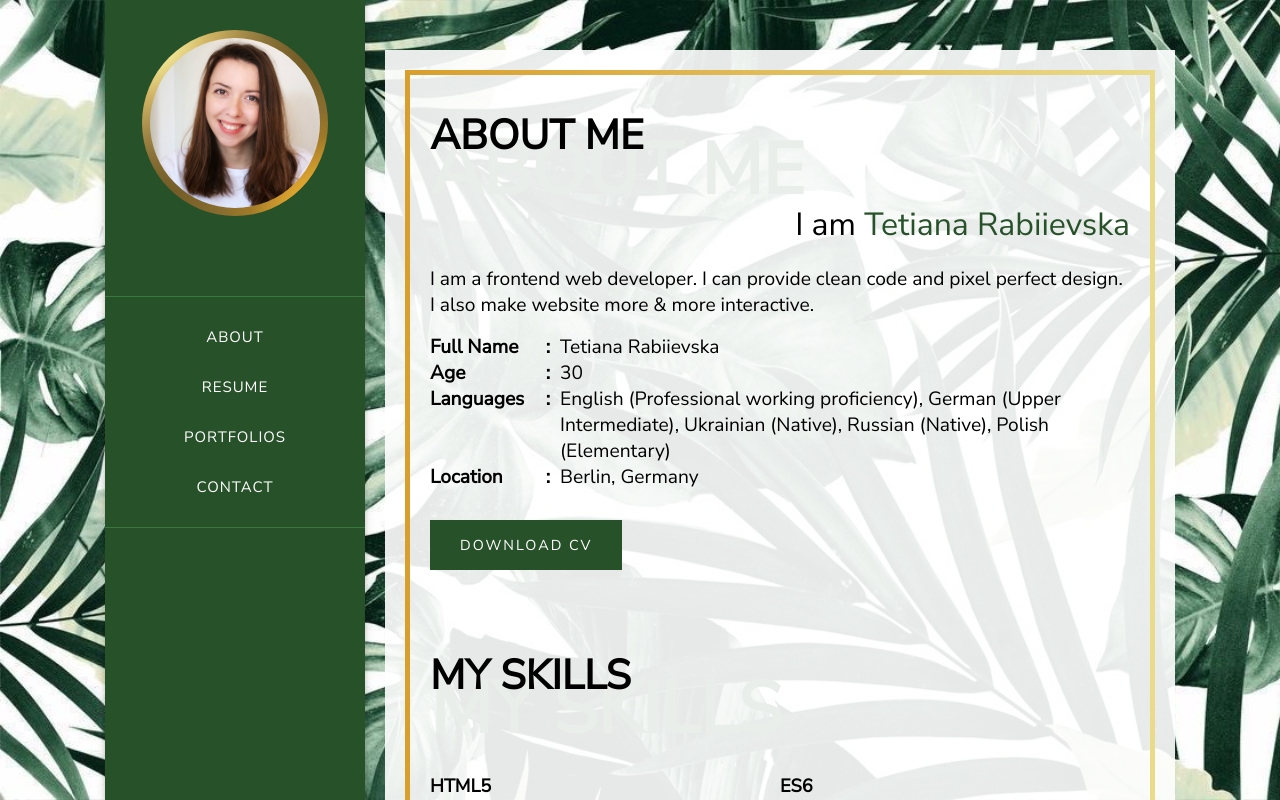
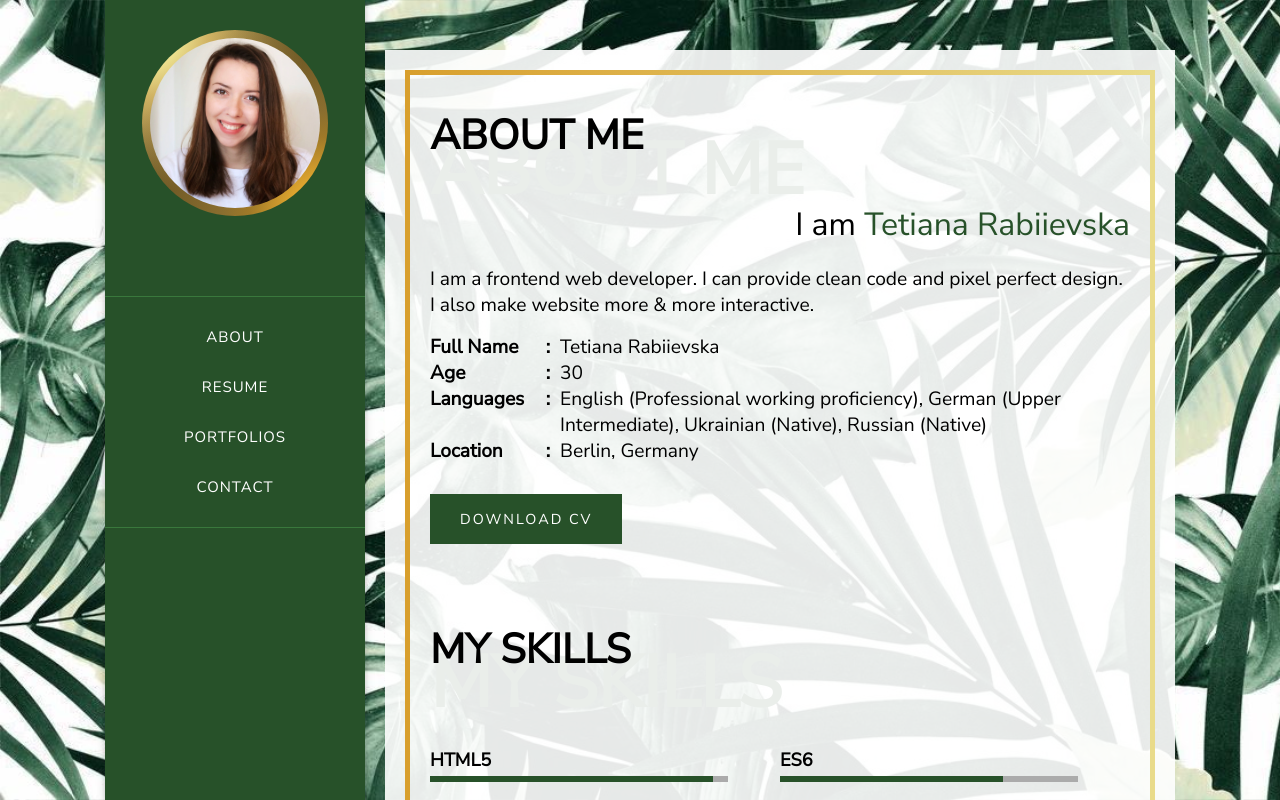
Before and after one commit to atranarta/portfolio, a React (Create React App) app: page / in a window 1280 px wide. Shown: the top 800 px of the page. Built offline with nearby package versions, Linux system fonts and the light colour scheme.

Commit message:
Small fixes

```diff
--- a/src/components/about/aboutList.js
+++ b/src/components/about/aboutList.js
@@ -11,7 +11,7 @@ const list = [
   },
   {
     title: "Languages",
-    text: "English (Professional working proficiency), German (Upper Intermediate), Ukrainian (Native), Russian (Native), Polish (Elementary)"
+    text: "English (Professional working proficiency), German (Upper Intermediate), Ukrainian (Native), Russian (Native)"
   },
   {
     title: "Location",
```
